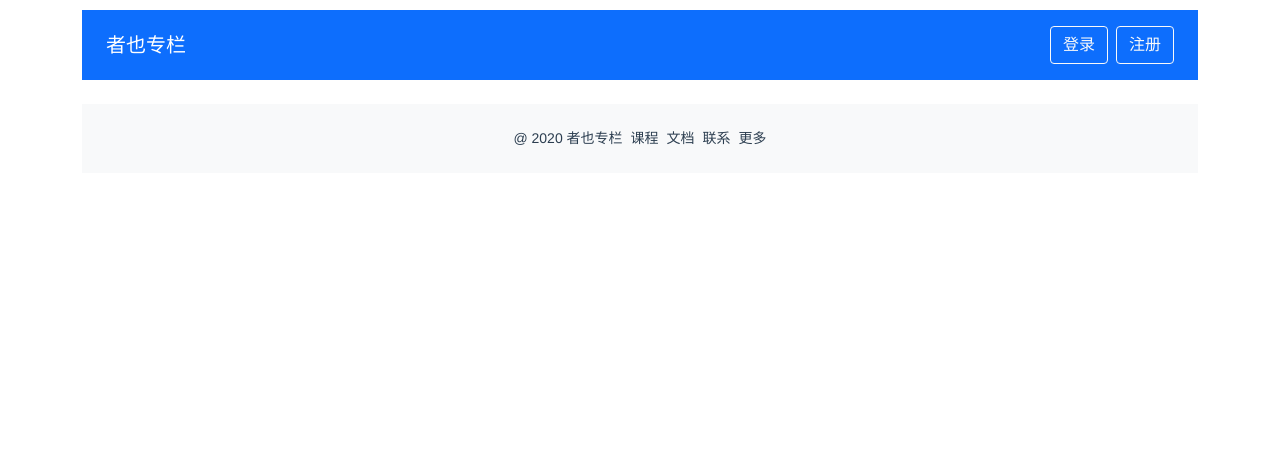
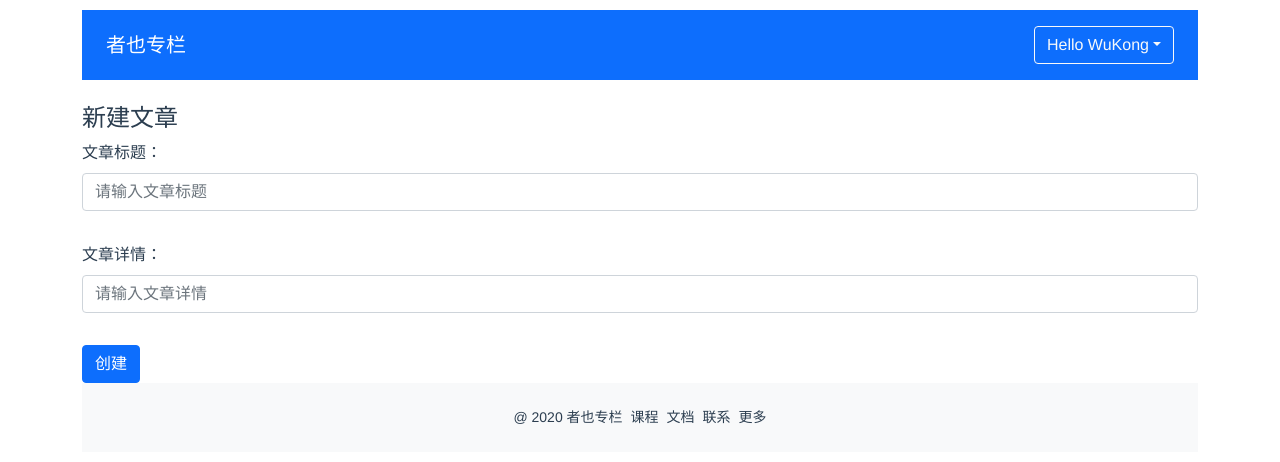
Before and after one commit to wenruo0522/Vue3-TypeScript, a Vue app in the folder vue3-basic/: page /create in a window 1280 px wide. Shown: the top 462 px of the page. Built offline with nearby package versions, Linux system fonts and the light colour scheme.

Commit message:
add: CreatePost.vue

```diff
--- a/vue3-basic/src/components/ColumnDetail.vue
+++ b/vue3-basic/src/components/ColumnDetail.vue
@@ -14,8 +14,10 @@
 </template>
 
 <script lang="ts">
-import { defineComponent } from 'vue'
+import { computed, defineComponent } from 'vue'
 import { useRoute } from 'vue-router'
+import { useStore } from 'vuex'
+import { GlobalDataProps } from '@/store'
 import { testData, testPosts } from '@/testData'
 import PostList from '@/components/PostList.vue'
 
@@ -26,9 +28,10 @@
     },
     setup() {
         const route = useRoute()
+        const store = useStore<GlobalDataProps>()
         const currentId = +route.params.id
-        const column = testData.find(item => item.id === currentId)
-        const list = testPosts.filter(post => post.columnId === currentId)
+        const column = computed(() => store.getters.getColumnById(currentId))
+        const list = computed(() => store.getters.getPostsByCid(currentId))
 
         return {
             column,
--- a/vue3-basic/src/components/GlobalHeader.vue
+++ b/vue3-basic/src/components/GlobalHeader.vue
@@ -14,7 +14,7 @@
             <li class="list-inline-item">
                 <dropdown :title="`Hello ${user.name}`">
                     <dropdown-item>
-                        <a href="#" class="dropdown-item">新建文章</a>
+                        <router-link to="/create" class="dropdown-item">新建文章</router-link>
                     </dropdown-item>
                     <dropdown-item disabled>
                         <a href="#" class="dropdown-item">编辑资料</a>
--- a/vue3-basic/src/router.ts
+++ b/vue3-basic/src/router.ts
@@ -2,6 +2,7 @@
 import Home from "@/views/Home.vue"
 import Login from "@/views/Login.vue"
 import ColumnDetail from "@/components/ColumnDetail.vue"
+import CreatePost from "@/views/CreatePost.vue"
 
 const routerHistory = createWebHistory()
 const router = createRouter({
@@ -18,6 +19,11 @@
             component: Login
         },
         {
+            path: '/create',
+            name: 'create',
+            component: CreatePost
+        },
+        {
             path: '/column/:id',
             name: 'column',
             component: ColumnDetail
--- a/vue3-basic/src/store.ts
+++ b/vue3-basic/src/store.ts
@@ -17,12 +17,25 @@
     state: {
         columns: testData,
         posts: testPosts,
-        user: {isLogin: false}
+        user: { isLogin: true, name: 'WuKong' }
     },
     mutations: {
         login(state) {
             state.user = { ...state.user, isLogin: true, name: 'WuKong' }
         }
+    },
+    getters: {
+
+        getColumnById: (state) => {
+            return (id: number) => {
+                return state.columns.find(c => c.id === id)
+            }
+        },
+        getPostsByCid: (state) => {
+            return (cid: number) => {
+                return state.posts.filter(post => post.columnId === cid)
+            }
+        }
     }
 })
 
--- /dev/null
+++ b/vue3-basic/src/views/CreatePost.vue
@@ -0,0 +1,72 @@
+<template>
+    <div class="create-post-page">
+        <h4>新建文章</h4>
+        <validate-form @form-submit="onFormSubmit">
+            <div class="mb-3">
+                <label class="form-label">文章标题：</label>
+                <validate-input v-model="titleVal"
+                                type="text"
+                                placeholder="请输入文章标题"
+                                :rules="titleRules"
+                />
+            </div>
+            <div class="mb-3">
+                <label class="form-label">文章详情：</label>
+                <validate-input v-model="contentVal"
+                                type="password"
+                                placeholder="请输入文章详情"
+                                :rules="contentRules"
+                />
+            </div>
+            <template #submit>
+                <button class="btn btn-primary btn-large">创建</button>
+            </template>
+        </validate-form>
+    </div>
+</template>
+
+<script lang="ts">
+import { defineComponent, ref } from 'vue'
+import { useRouter } from 'vue-router'
+import { useStore } from 'vuex'
+import ValidateForm from "@/components/ValidateForm.vue"
+import ValidateInput, { RulesProp } from "@/components/ValidateInput.vue"
+
+export default defineComponent({
+    name: 'CreatePost',
+    components: {
+        ValidateForm,
+        ValidateInput
+    },
+    setup() {
+        const titleVal = ref('')
+        const titleRules: RulesProp = [
+            { type: 'required', message: '文章标题不能为空' }
+        ]
+
+        const contentVal = ref('')
+        const contentRules: RulesProp = [
+            { type: 'required', message: '文章详情不能为空' }
+        ]
+        const router = useRouter()
+        const store = useStore()
+        const onFormSubmit = (result: boolean) => {
+            if (result) {
+                router.push('/')
+                store.commit('login')
+            }
+        }
+        return {
+            titleVal,
+            titleRules,
+            contentVal,
+            contentRules,
+            onFormSubmit
+        }
+    }
+})
+</script>
+
+<style scoped>
+
+</style>
```
